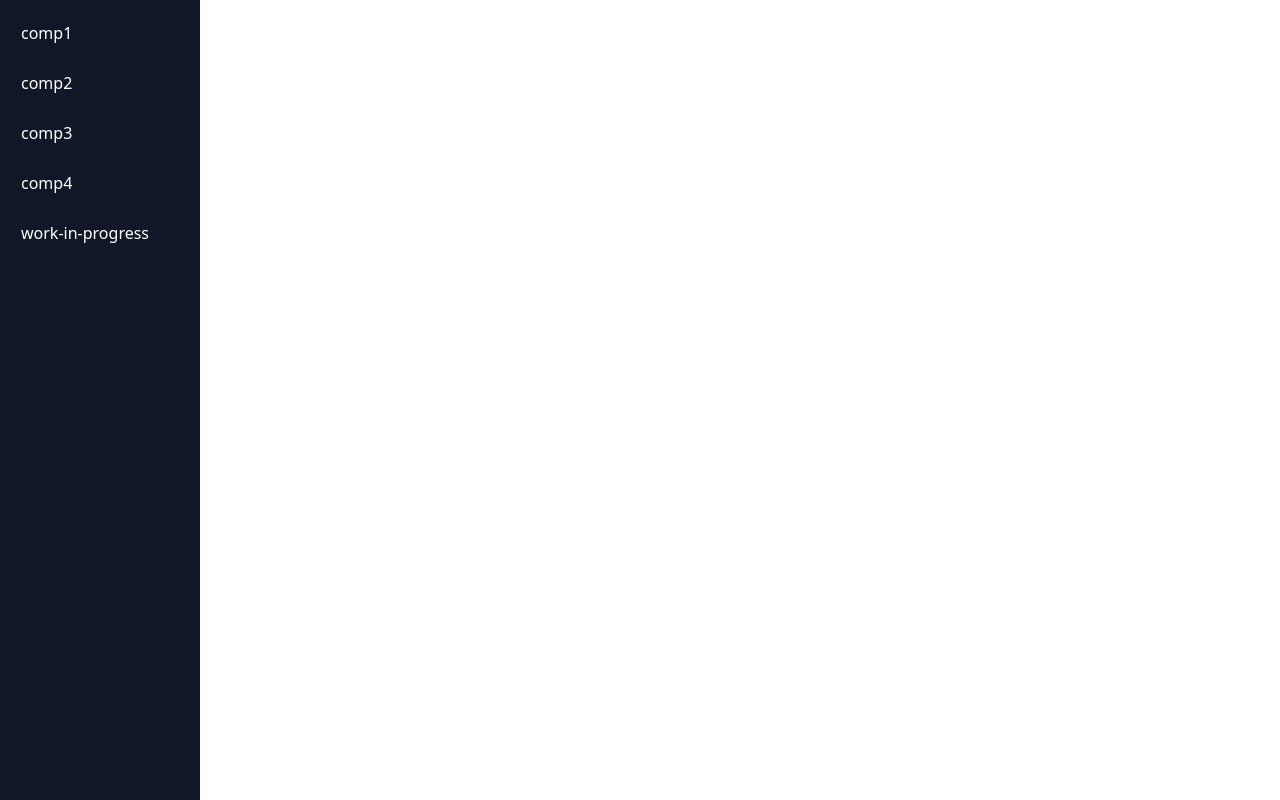
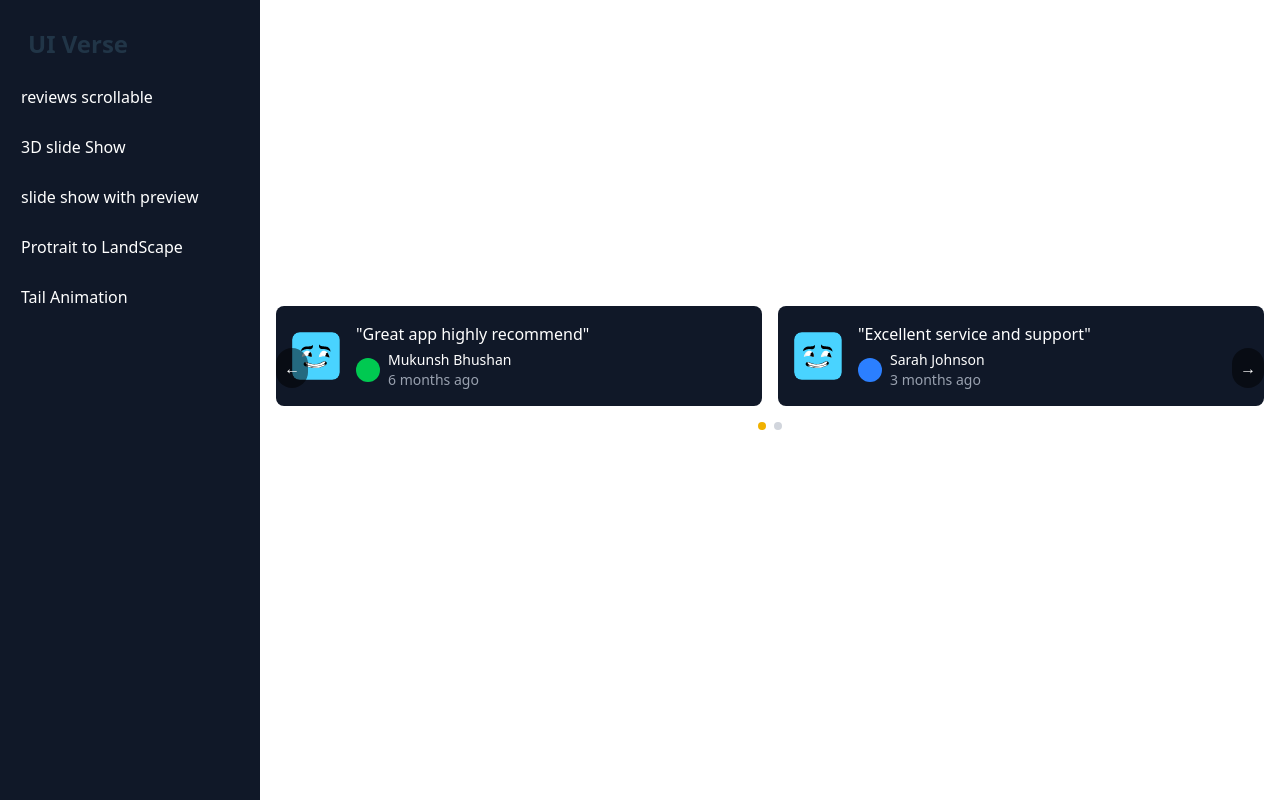
Before and after one commit to JagadeeswarJ/UI-Components, a React (Vite) app: page /review-scrollable in a window 1280 px wide. Built offline with nearby package versions, Linux system fonts and the light colour scheme.

Commit message:
refactored code

```diff
--- a/src/App.tsx
+++ b/src/App.tsx
@@ -1,9 +1,9 @@
 import { BrowserRouter as Router, Routes, Route, Navigate } from "react-router-dom";
 import Sidebar from "./components/Sidebar";
-import Comp1 from "./pages/Comp1";
-import Comp2 from "./pages/Comp2";
-import Comp3 from "./pages/Comp3";
-import Comp4 from "./pages/Comp4";
+import ReviewsScrollable from "./pages/ReviewsScrollable";
+import ThreeDSlideShow from "./pages/ThreeDSlideShow";
+import SlideShowWithPreview from "./pages/SlideShowWithPreview";
+import Comp4 from "./pages/PortraitToL";
 import Progress from "./pages/Progress";
 
 function App() {
@@ -15,11 +15,11 @@ function App() {
         <main className="flex-1 p-2 max-w-7xl mx-auto w-full">
           <Routes>
             <Route path="/" element={<Navigate to="/comp1" replace />} />
-            <Route path="/comp1" element={<Comp1 />} />
-            <Route path="/comp2" element={<Comp2 />} />
-            <Route path="/comp3" element={<Comp3 />} />
-            <Route path="/comp4" element={<Comp4 />} />
-            <Route path="/progress" element={<Progress />} />
+            <Route path="/review-scrollable" element={<ReviewsScrollable />} />
+            <Route path="/3d-slide-show" element={<ThreeDSlideShow />} />
+            <Route path="/preview-slide-show" element={<SlideShowWithPreview />} />
+            <Route path="/p-to-l" element={<Comp4 />} />
+            <Route path="/tail-animation" element={<Progress />} />
           </Routes>
         </main>
       </div>
--- a/src/components/Sidebar.tsx
+++ b/src/components/Sidebar.tsx
@@ -10,36 +10,37 @@ export default function Sidebar() {
   const navigate = useNavigate();
   const menuItems: MenuItems[] = [
     {
-      name: "comp1",
-      link: "/comp1"
+      name: "reviews scrollable",
+      link: "/review-scrollable"
     },
     {
-      name: "comp2",
-      link: "/comp2"
+      name: "3D slide Show",
+      link: "/3d-slide-show"
     },
     {
-      name: "comp3",
-      link: "/comp3"
+      name: "slide show with preview",
+      link: "/preview-slide-show"
     },
     {
-      name: "comp4",
-      link: "/comp4"
+      name: "Protrait to LandScape",
+      link: "/p-to-l"
     },
     {
-      name: "work-in-progress",
-      link: "/progress"
+      name: "Tail Animation",
+      link: "/tail-animation"
     },
 
   ]
   return (
-    <div className={`h-screen bg-gray-900 p-3 flex flex-col transition-all duration-300 ${open ? "w-50" : "w-30"}`}>
+    <div className={`h-screen bg-gray-900 p-3 flex flex-col transition-all duration-300 ${open ? "w-65" : "w-30"}`}>
+      <h1 className='p-4 font-bold text-2xl'>
+        UI Verse
+      </h1>
       <ul className="flex flex-col list-none gap-2">
         {
           menuItems.map((menuItem, index) => {
             return <li className='text-white no-underline  rounded transition-all duration-300 py-2 pl-2 border border-gray-900 hover:border-white w-full cursor-pointer' onClick={() => navigate(menuItem.link)}>
               {menuItem.name}
-              {/* <Link to={menuItem.link} className='text-white no-underline  rounded transition-all duration-300 border border-gray-900 hover:border-white w-full'>
-              </Link> */}
             </li>
           })
         }
@@ -48,51 +49,3 @@ export default function Sidebar() {
     </div>
   )
 }
-
-/*
-
-      <ul className="flex list-none gap-8 m-0 p-0">
-        <li>
-          <Link
-            to="/"
-            className="text-white no-underline px-2 py-1 rounded transition-all duration-300 border border-[#0e0e0e] hover:border-white"
-          >
-            Comp 1
-          </Link>
-        </li>
-        <li>
-          <Link
-            to="/comp2"
-            className="text-white no-underline px-2 py-1 rounded transition-all duration-300 border border-[#0e0e0e] hover:border-white"
-
-          >
-            Comp 2
-          </Link>
-        </li>
-        <li>
-          <Link
-            to="/comp3"
-            className="text-white no-underline px-2 py-1 rounded transition-all duration-300 border border-[#0e0e0e] hover:border-white"
-
-          >
-            Comp 3
-          </Link>
-        </li>
-        <li>
-          <Link
-            to="/comp4"
-            className="text-white no-underline px-2 py-1 rounded transition-all duration-300 border border-[#0e0e0e] hover:border-white"
-          >
-            Comp 4
-          </Link>
-        </li>
-        <li>
-          <Link
-            to="/progress"
-            className="text-white no-underline px-2 py-1 rounded transition-all duration-300 border border-[#0e0e0e] hover:border-white"
-          >
-            Progress
-          </Link>
-        </li>
-      </ul>
-*/
--- a/src/pages/Comp4.tsx
+++ b/src/pages/PortraitToL.tsx
@@ -1,7 +1,7 @@
 import { useState, useEffect, useRef } from "react";
-import mainImg from "../../public/comp4/main.png"
+import mainImg from "/comp4/main.png"
 
-function Comp4() {
+function PortraitToL() {
 
 
   return (
@@ -22,4 +22,4 @@ function Comp4() {
   );
 }
 
-export default Comp4;
+export default PortraitToL;
--- a/src/pages/Comp1.tsx
+++ b/src/pages/ReviewsScrollable.tsx
@@ -2,7 +2,7 @@
 import { useState } from "react";
 import rect1 from "/rec1.svg";
 
-function Comp1() {
+function ReviewsScrollable() {
   const [currentSlide, setCurrentSlide] = useState(0);
   const totalSlides = 3;
   const slidesToShow = 2;
@@ -98,4 +98,4 @@ function Comp1() {
   )
 }
 
-export default Comp1
+export default ReviewsScrollable
--- a/src/pages/Comp2.tsx
+++ b/src/pages/ThreeDSlideShow.tsx
@@ -1,6 +1,6 @@
 import { useState } from "react";
 
-function Comp2() {
+function ThreeDSlideShow() {
   const images = [
     "/stackShow0.jpg",
     "/stackShow1.svg",
@@ -76,4 +76,4 @@ function Comp2() {
   );
 }
 
-export default Comp2
+export default ThreeDSlideShow
```
Also changed, not shown: src/pages/SlideShowWithPreview.tsx (renamed from src/pages/Comp3.tsx).
